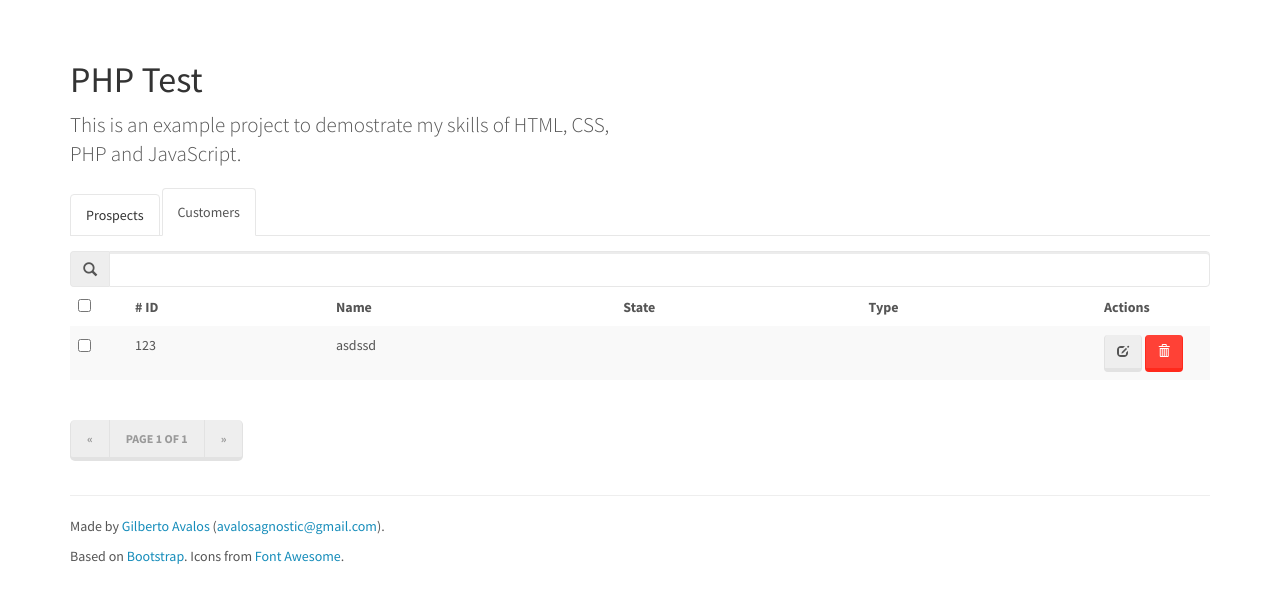
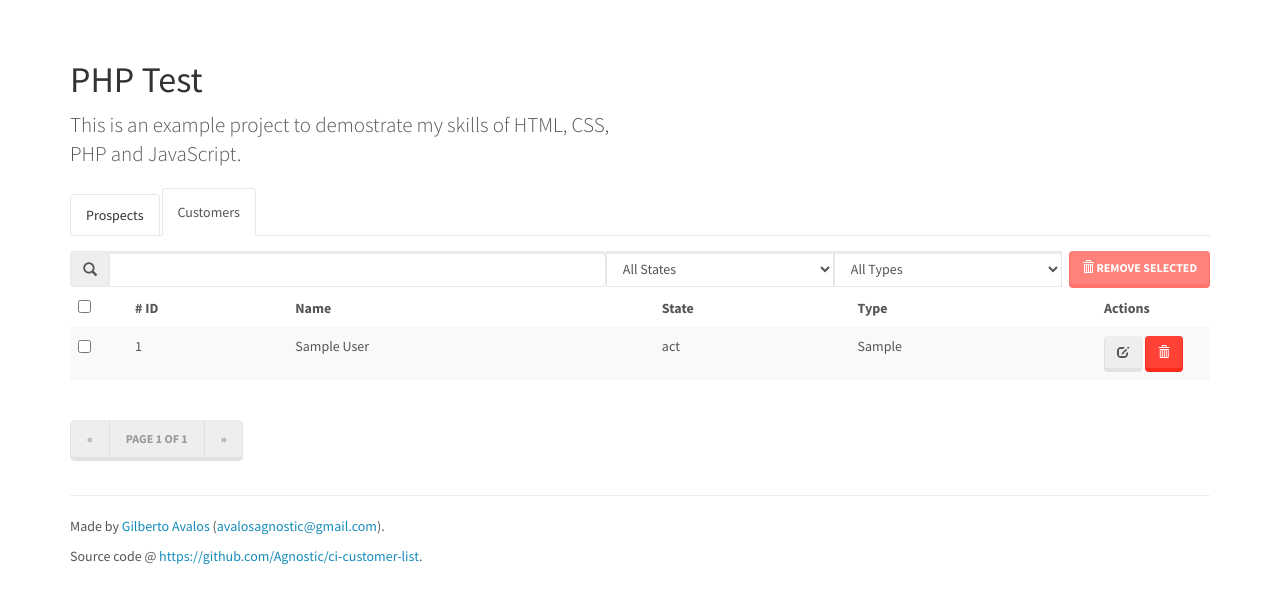
Before and after one commit to Noman06/ci-customer-list, a CodeIgniter app: page / in a window 1280 px wide, after a click on "Customers". Shown: the top 604 px of the page. Run offline with CodeIgniter, Linux system fonts and the light colour scheme; tables that the repository leaves empty hold one stand-in row (values such as "Sample post").

Commit message:
Added actions to remove and convert prospects to customers, added action indicator and filters

```diff
--- a/application/controllers/customer.php
+++ b/application/controllers/customer.php
@@ -10,13 +10,11 @@ class Customer extends CI_Controller {
    public function create()
    {
       $this->customer_model->save_customer();
-      echo json_encode(array('success' => true));
    }
 
    public function update()
    {
       $this->customer_model->update_customer();
-      echo json_encode(array('success' => true));
    }
 
    public function get_all()
@@ -25,4 +23,9 @@ class Customer extends CI_Controller {
       echo json_encode($result);
 
    }
+
+   public function remove()
+   {
+      $this->customer_model->delete();
+   }
 }
--- a/application/models/customer_model.php
+++ b/application/models/customer_model.php
@@ -20,6 +20,13 @@ class Customer_model extends CI_Model {
 
    public function update_customer()
    {
+      $data = array(
+         'name'  => $this->input->post('name'),
+         'state' => $this->input->post('state'),
+         'type'  => $this->input->post('type')
+     );
+     $this->db->where('id', $this->input->post('id'));
+     return $this->db->update('customers', $data);
 
    }
 
@@ -31,4 +38,10 @@ class Customer_model extends CI_Model {
       return $query->result();
    }
 
+   public function delete()
+   {
+      $this->db->where('id', $this->input->post('id'));
+      $this->db->delete('customers');
+   }
+
 }
--- a/application/views/layout.php
+++ b/application/views/layout.php
@@ -19,8 +19,7 @@
                 <div class="row">
                   <div class="col-lg-12">
                     <p>Made by <a href="http://github.com/Agnostic">Gilberto Avalos</a> (<a href="mailto:avalosagnostic@gmail.com">avalosagnostic@gmail.com</a>).</p>
-                    <p>Based on <a href="http://getbootstrap.com" rel="nofollow">Bootstrap</a>. Icons from <a href="http://fortawesome.github.io/Font-Awesome/" rel="nofollow">Font Awesome</a>.
-
+                    <p>Source code @ <a href="https://github.com/Agnostic/ci-customer-list">https://github.com/Agnostic/ci-customer-list</a>.
                   </div>
                 </div>
             </footer>
--- a/application/views/welcome_message.php
+++ b/application/views/welcome_message.php
@@ -21,6 +21,15 @@
 		<!-- Tab content -->
 		<div class="tab-content">
 
+			<div id="loader">
+			  <h4>Applying actions, please wait...</h4>
+			  <div class="bs-component">
+          <div class="progress">
+            <div class="progress-bar" style="width: 0%;" id="indicator"></div>
+          </div>
+        </div>
+			</div>
+
 			<div class="alert alert-success" id="success">
         <button type="button" class="close" onclick="$('#success').hide()">×</button>
         <span id="success_content"></span>
@@ -28,11 +37,19 @@
 
 			<!-- Prospects -->
 			<div class="tab-pane fade active in" id="prospects" ng-controller="prospectsController">
-				<div class="input-group">
+				<div>
+					<div class="input-group" style="width: 79%; float:left;">
 	          <span class="input-group-addon">
 	          	<i class="glyphicon glyphicon-search"></i>
 	          </span>
 	          <input type="search" class="form-control" ng-model="search">
+	        </div>
+	        <div class="input-group" style="width: 20%; float:right">
+	        	<button class="btn btn-default" style="width:100%;" ng-click="selectedToCustomer()">
+	        		<span class="hidden-sm">Selected</span> to Customer
+	        	</button>
+	        </div>
+	        <div class="clearfix"></div>
 	      </div>
 				<table class="table table-striped table-hover">
 					<thead>
@@ -77,17 +94,37 @@
 
 			<!-- Customers -->
 			<div class="tab-pane fade" id="customers" ng-controller="customersController">
-				<div class="input-group">
+				<div>
+					<div class="input-group" style="width:47%; float:left;">
 	          <span class="input-group-addon">
 	          	<i class="glyphicon glyphicon-search"></i>
 	          </span>
 	          <input type="search" class="form-control" ng-model="search">
 	        </div>
+	         <div class="input-group" style="width:20%; float:left;">
+	        	<select class="form-control" ng-model="stateFilter">
+	        		<option value="">All States</option>
+	        		<option value="{{state}}" ng-repeat="state in states">{{ state }}</option>
+	        	</select>
+	        </div>
+	        <div class="input-group" style="width:20%; float:left;">
+	        	<select class="form-control" ng-model="typeFilter">
+	        		<option value="">All Types</option>
+	        		<option value="{{type}}" ng-repeat="type in types">{{ type }}</option>
+	        	</select>
+	        </div>
+	        <div class="input-group" style="width:9%; float:right;">
+	        	<button class="btn btn-danger" ng-click="removeSelected()" ng-disabled="!selectedItems()">
+	        		<i class="glyphicon glyphicon-trash"></i> Remove <span class="hidden-sm">Selected</span>
+	        	</button>
+	        </div>
+	        <div class="clearfix"></div>
+	       </div>
 				<table class="table table-striped table-hover">
 					<thead>
 						<tr>
 							<th width="5%">
-								<input type="checkbox" ng-click="selectAll()"/>
+								<input type="checkbox" ng-click="selectAll()" ng-checked="selectedAll"/>
 							</th>
 							<th># ID</th>
 							<th>Name</th>
@@ -141,10 +178,11 @@
 				      <div class="modal-body">
 				        <div class="form-horizontal">
 								  <fieldset>
-								    <div class="form-group">
+								    <div class="form-group" ng-class="{ 'has-success': currentCustomer.name && currentCustomer.name.length >= 3 && currentCustomer.name.length <= 32, 'has-error': currentCustomer.name && currentCustomer.name.length < 3 || currentCustomer.name.length > 32 }">
 								      <label for="inputEmail" class="col-lg-2 control-label">Name</label>
 								      <div class="col-lg-10">
-								        <input type="text" class="form-control" ng-model="currentCustomer.name" placeholder="Name">
+								        <input onkeypress="return alphaOnly(event)" type="text" maxlength="32" class="form-control" ng-model="currentCustomer.name" placeholder="Name">
+								        <p class="text-danger" ng-show="currentCustomer.name && currentCustomer.name.length < 3 || currentCustomer.name.length > 32">Name must contains between 3 and 32 characters.</p>
 								      </div>
 								    </div>
 								    <div class="form-group">
@@ -168,7 +206,7 @@
 				      </div>
 				      <div class="modal-footer">
 				        <button type="button" class="btn btn-default" data-dismiss="modal" ng-click="closeModal()">Close</button>
-				        <button type="button" class="btn btn-primary" ng-click="update()">Save changes</button>
+				        <button type="button" class="btn btn-primary" ng-click="update()" ng-disabled="!currentCustomer.name || currentCustomer.name.length < 3 || currentCustomer.name.length > 32">Save changes</button>
 				      </div>
 				    </div>
 				  </div>
--- a/assets/css/style.css
+++ b/assets/css/style.css
@@ -1,3 +1,3 @@
-#success {
+#success, #loader {
   display: none;
 }
--- a/assets/js/app.js
+++ b/assets/js/app.js
@@ -9,8 +9,23 @@ app.filter('startFrom', function() {
     };
 });
 
+// Generic success
+var showSuccess = function(message){
+  $('#success_content').html(message);
+  $('#success').show();
+  setTimeout(function(){
+    $('#success').fadeOut('slow');
+  }, 1000 * 5);
+};
+
+function alphaOnly(e) {
+    var k;
+    document.all ? k = e.keyCode : k = e.which;
+    return ((k > 64 && k < 91) || (k > 96 && k < 123) || k == 8 || k == 32 || (k >= 48 && k <= 57));
+}
+
 // Prospects controller
-app.controller('prospectsController', ['$scope', function($scope){
+app.controller('prospectsController', ['$scope', '$rootScope', function($scope, $rootScope){
   $scope.search = '';
 
   $scope.selectedAll = false;
@@ -53,6 +68,28 @@ app.controller('prospectsController', ['$scope', function($scope){
     });
   }
 
+  $scope.selectedToCustomer = function(){
+      var to_convert = 0, converted = 0;
+      $('#loader').show();
+      var selected = _.filter($scope.prospects, function(prospect){
+        return prospect.selected;
+      });
+      _.each(selected, function(prospect){
+        prospect.selected = false;
+        $scope.convert(prospect, true, function(){
+          converted++;
+          $('#indicator').css('width', (converted / selected.length * 100) + '%');
+          if(selected.length === converted){
+            $('#loader').hide();
+            $('#indicator').css('width', 0);
+            showSuccess('Selected prospects has been converted to Customers successfully');
+          }
+        });
+      });
+
+    $scope.selectedAll = false;
+  };
+
   $scope.items = function(){
       var items = $scope.prospects || [];
       if($scope.search){
@@ -81,19 +118,30 @@ app.controller('prospectsController', ['$scope', function($scope){
       $scope.currentPage = $scope.currentPage+1;
   };
 
-  $scope.convert = function(prospect){
-    $('#success_content').html('A new customer named ' + prospect.name + ' has been created successfully.');
-    $('#success').show();
-    setTimeout(function(){
-      $('#success').fadeOut('slow');
-    }, 1000 * 5);
+  $scope.convert = function(prospect, skip_notification, callback){
+    $.post('customer/create', {
+      name        : prospect.name,
+      state       : prospect.state,
+      prospect_id : prospect.id
+    }, function(result){
+      $rootScope.$emit('created_customer');
+
+      if(callback){
+        callback();
+      }
+    });
+
+    if(!skip_notification){
+      showSuccess('A new customer named ' + prospect.name + ' has been created successfully.');
+    }
   };
 
 }]);
 
 // Customers controller
-app.controller('customersController', ['$scope', function($scope){
-  $scope.customers = [{ id: 123, name:'asdssd' }];
+app.controller('customersController', ['$scope', '$rootScope', function($scope, $rootScope){
+  $scope.typeFilter = '';
+  $scope.customers = [];
   $scope.search    = '';
   $scope.states    = [
     'NV',
@@ -112,6 +160,22 @@ app.controller('customersController', ['$scope', function($scope){
     'Type B',
     'Type C'
   ];
+
+  $scope.getAll = function(){
+    $.getJSON('customer/get_all', function(data){
+      $scope.customers = data || [];
+
+      if(!$scope.$$phase){
+        $scope.$apply();
+      }
+    });
+  };
+
+  $scope.getAll();
+
+  $rootScope.$on('created_customer', function(){
+    $scope.getAll();
+  });
 
   $scope.selectedAll = false;
   $scope.selectAll = function(){
@@ -135,6 +199,16 @@ app.controller('customersController', ['$scope', function($scope){
               return regex.test(item.name) || regex.test(item.id) || regex.test(item.state) || regex.test(item.type);
           });
       }
+      if($scope.typeFilter){
+        items = _.filter(items, function(item){
+          return item.type === $scope.typeFilter;
+        });
+      }
+      if($scope.stateFilter){
+        items = _.filter(items, function(item){
+          return item.state === $scope.stateFilter;
+        });
+      }
       return items;
   };
 
@@ -156,13 +230,30 @@ app.controller('customersController', ['$scope', function($scope){
   };
 
   $scope.edit = function(customer){
-    $scope.currentCustomer = customer;
+    $scope.currentCustomer = _.clone(customer);
     $('#form_title').html('Modifying ' + customer.name);
     $('#modal_form').modal('show');
   };
 
   $scope.update = function(){
-    $scope.currentCustomer = null;
+
+    $('#modal_form').modal('hide');
+
+    $.post('customer/update', {
+      id    : $scope.currentCustomer.id,
+      name  : $scope.currentCustomer.name,
+      state : $scope.currentCustomer.state,
+      type  : $scope.currentCustomer.type
+    }, function(response){
+
+      showSuccess('Customer updated successfully');
+
+      $scope.currentCustomer = null;
+      $scope.getAll();
+      if(!$scope.$$phase){
+        $scope.$apply();
+      }
+    });
   };
 
   $scope.closeModal = function(){
@@ -170,4 +261,54 @@ app.controller('customersController', ['$scope', function($scope){
     $scope.currentCustomer = null;
   };
 
+  $scope.selectedItems = function(){
+    var selected = false;
+    _.each($scope.customers, function(item){
+      if(item.selected){
+        selected = true;
+      }
+    });
+    return selected;
+  };
+
+  $scope.removeSelected = function(){
+    if( confirm('Are you sure?') ){
+      var to_remove = 0, removed = 0;
+      $('#loader').show();
+      var selected = _.filter($scope.customers, function(customer){
+        return customer.selected;
+      });
+      _.each(selected, function(customer){
+        $scope.deleteCustomer(customer, true, function(){
+          removed++;
+          $('#indicator').css('width', (removed / selected.length * 100) + '%');
+          if(selected.length === removed){
+            $('#loader').hide();
+            $('#indicator').css('width', 0);
+            showSuccess('Selected customers removed successfully');
+            $scope.getAll();
+          }
+        });
+      });
+    }
+  };
+
+  $scope.remove = function(item) {
+    if( confirm('Are you sure?') ){
+      $scope.deleteCustomer(item);
+    }
+  };
+
+  $scope.deleteCustomer = function(customer, skip_notification, callback){
+    $.post('customer/remove', { id: customer.id }, function(){
+      if(!skip_notification){
+        showSuccess('Customer has been removed successfully');
+      }
+      if(callback){
+        callback();
+      }
+    });
+    $scope.getAll();
+  };
+
 }]);
```
Lines whose indentation alone changed are shown as unchanged.
